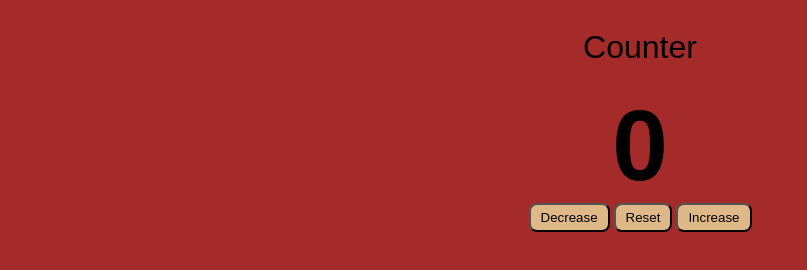
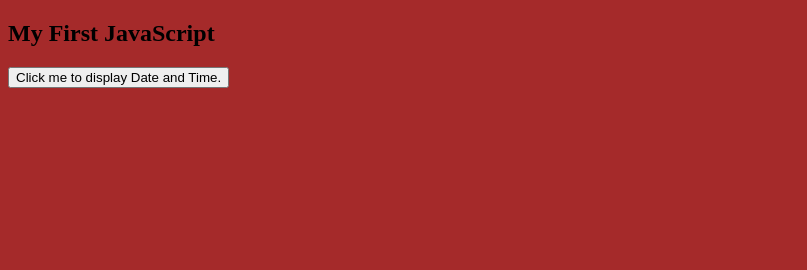
Before and after one commit to amosehis/frontend-project-B, a plain HTML site: page index.html in a window 1280 px wide. Shown: the whole page, without its empty margins (0-807 px from the left). Drawn offline with Linux system fonts and the light colour scheme.

Commit message:
Add files via upload

```diff
--- a/index.html
+++ b/index.html
@@ -6,43 +6,21 @@
     <meta name="viewport" content="width=device-width, initial-scale=1.0">
     <title>Document</title>
     <style>
-body{
+       body{
     background-color: brown;
-    display: flex;
-    justify-content: center;
-}
-h1{
-    display: flex;
-    justify-content: center;
-    font-weight: 300;
-    font-family: sans-serif;
-}
-#value{
-    font-family: sans-serif;
-    justify-content: center;
-    font-weight: 900;
-    font-size: 100px;
-    display: flex;
-}
-.btn{
-    background-color: burlywood;
-    border-radius: 8px;
-    padding: 5px 10px;
+
 }
     </style>
 </head>
 <body>
-    <div class="container">
-        <h1>Counter</h1>
-        <span id="value">0</span>
-        <div class="botton-countainer">
-            <button class="btn decrease">Decrease</button>
-            <button class="btn reset">Reset</button>
-            <button class="btn increase">Increase</button>
-        </div>
-    </div>
+
+<h2>My First JavaScript</h2>
+
+<button type="button"
+onclick="document.getElementById('demo').innerHTML = Date()">
+Click me to display Date and Time.</button>
+
+<p id="demo"></p>
 
 </body>
-<script
-src="./app.js.js"></script>
 </html>
```
